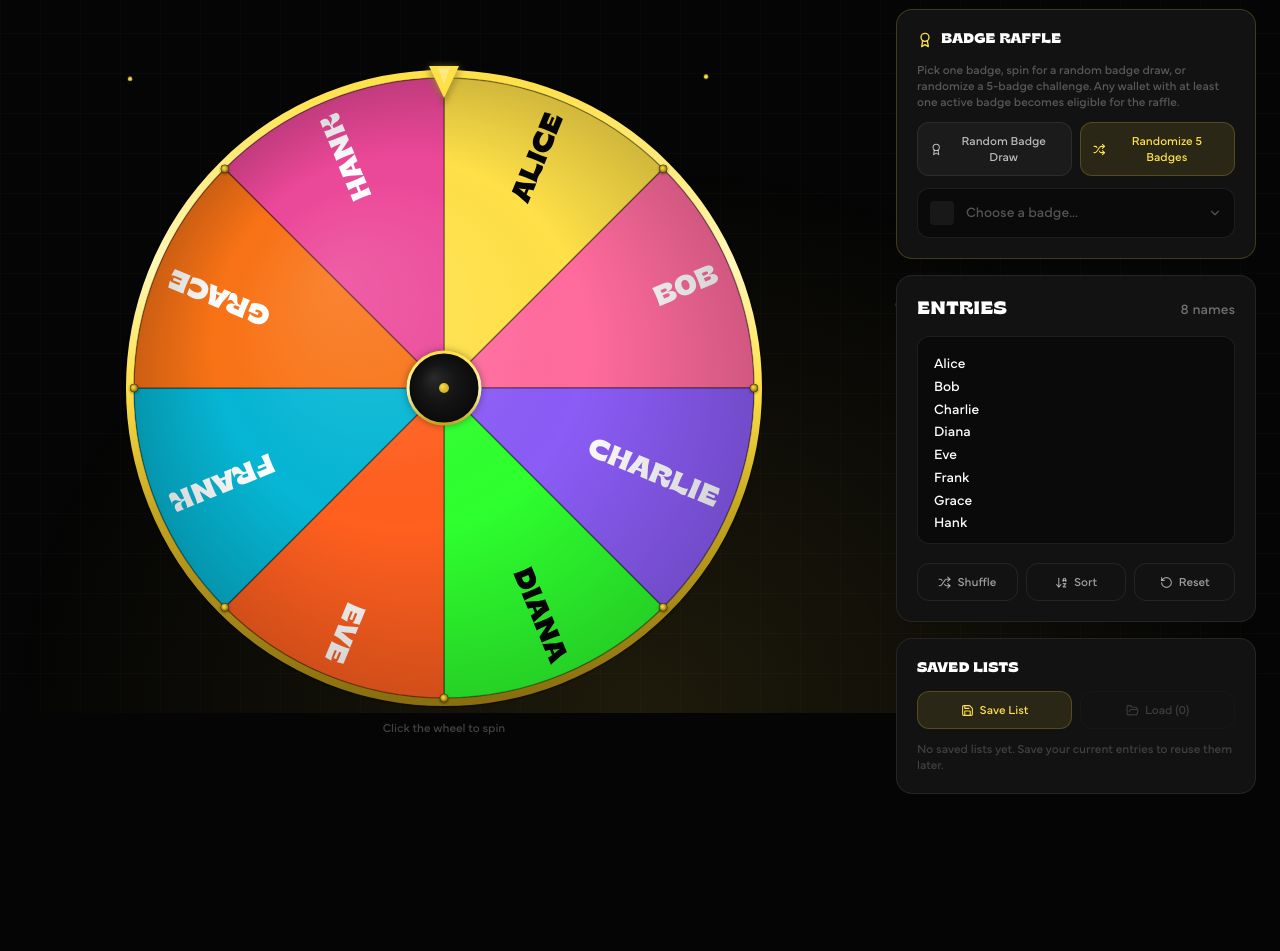
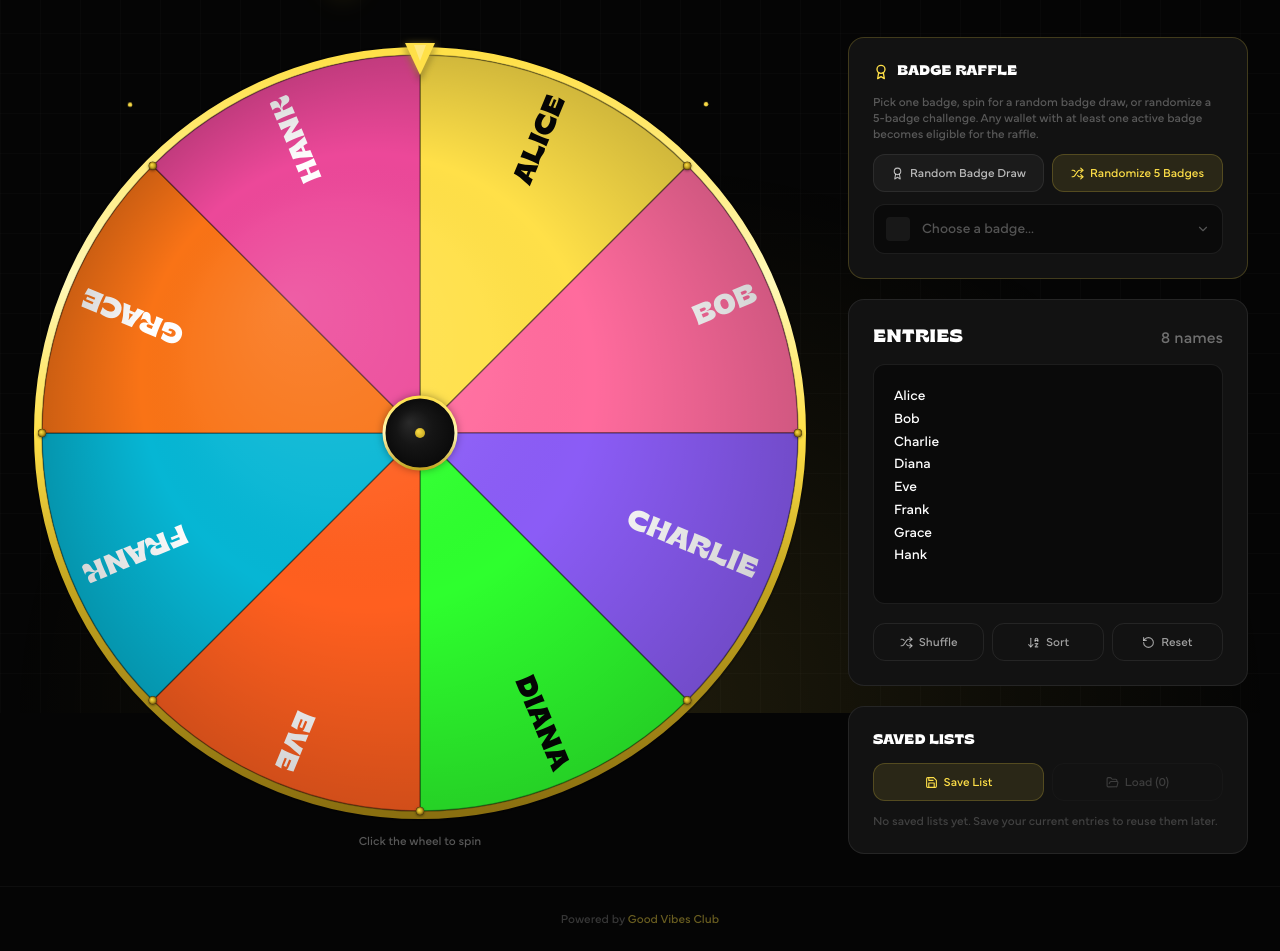
Before and after one commit to murphhuxley/SpintheVibewheel, a Next.js app: page / in a window 1280 px wide. Shown: the part 87-1038 px from the top of the page. Before the commit the page ends 905 px from the top, so only its background shows below. Built offline with nearby package versions, Linux system fonts and the light colour scheme.

Commit message:
auto-save: session end 2026-04-08 20:17

```diff
--- a/app/globals.css
+++ b/app/globals.css
@@ -241,3 +241,16 @@ body::after {
 .animate-confetti {
   animation: confettiFall ease-out forwards;
 }
+
+/* ---------------------------------- */
+/* Pointer Bounce                     */
+/* ---------------------------------- */
+
+@keyframes pointerBounce {
+  0%, 100% { transform: translateX(-50%) translateY(-2px); }
+  50% { transform: translateX(-50%) translateY(4px); }
+}
+
+.animate-pointer-bounce {
+  animation: pointerBounce 1.8s ease-in-out 3;
+}
--- a/app/page.tsx
+++ b/app/page.tsx
@@ -741,7 +741,7 @@ export default function Home() {
       : null;
 
   return (
-    <main className="min-h-screen relative overflow-hidden">
+    <main className="min-h-screen relative overflow-hidden flex flex-col">
       {/* Ambient embers */}
       <div className="absolute inset-0 pointer-events-none">
         {Array.from({ length: 6 }, (_, i) => (
@@ -758,33 +758,33 @@ export default function Home() {
         ))}
       </div>
 
-      <div className="relative z-10 max-w-[1400px] mx-auto px-4 sm:px-6 py-6">
+      <div className="relative z-10 w-full max-w-[1400px] xl:max-w-[1640px] 2xl:max-w-[1840px] mx-auto px-4 sm:px-6 xl:px-8 2xl:px-10 py-6 xl:py-8 2xl:py-10 flex-1">
         {/* Header */}
         <motion.header
           initial={false}
           animate={{ opacity: 1, y: 0 }}
-          className="flex items-center justify-center gap-3 mb-6"
+          className="flex flex-col sm:flex-row items-center justify-center gap-2 sm:gap-3 mb-6 xl:mb-8"
         >
           <Image
             src="/shaka.png"
             alt="GVC"
             width={44}
             height={44}
-            className="drop-shadow-[0_0_12px_rgba(255,224,72,0.3)]"
+            className="h-11 w-11 xl:h-12 xl:w-12 2xl:h-14 2xl:w-14 drop-shadow-[0_0_12px_rgba(255,224,72,0.3)]"
           />
-          <h1 className="font-display font-black text-4xl sm:text-5xl text-shimmer uppercase">
+          <h1 className="font-display font-black text-3xl sm:text-5xl xl:text-6xl 2xl:text-7xl text-shimmer uppercase text-center">
             WHEEL OF VIBES
           </h1>
         </motion.header>
 
         {/* Main layout */}
-        <div className="grid grid-cols-1 lg:grid-cols-[1fr_360px] gap-8 items-center">
+        <div className="grid grid-cols-1 lg:grid-cols-[minmax(0,1fr)_360px] xl:grid-cols-[minmax(0,1.15fr)_400px] 2xl:grid-cols-[minmax(0,1.22fr)_440px] gap-8 xl:gap-10 2xl:gap-14 items-start">
           {/* Wheel panel */}
           <motion.div
             initial={false}
             animate={{ opacity: 1, scale: 1 }}
             transition={{ type: "spring", stiffness: 80, damping: 20 }}
-            className="flex flex-col items-center"
+            className="flex flex-col items-center xl:pt-2"
           >
             <Wheel
               entries={entries}
@@ -793,7 +793,11 @@ export default function Home() {
               disabled={controlsLocked}
               centerImageUrl={selectedBadgeDef?.image || null}
             />
-            <p className="mt-3 text-white/25 font-body text-xs">
+            <p className={`mt-3 font-body text-xs transition-all ${
+              !loadingBadge && entries.length >= 2
+                ? "text-white/40 animate-pulse"
+                : "text-white/25"
+            }`}>
               {loadingBadge
                 ? "Loading badge holders..."
                 : isBadgeDrawMode
@@ -809,10 +813,10 @@ export default function Home() {
             initial={false}
             animate={{ opacity: 1, x: 0 }}
             transition={{ delay: 0.1 }}
-            className="space-y-4"
+            className="w-full space-y-4 xl:space-y-5 lg:max-w-[360px] xl:max-w-[400px] 2xl:max-w-[440px] lg:justify-self-end"
           >
             {/* Badge selector */}
-            <div className="bg-[#121212] border border-[#FFE048]/20 rounded-2xl p-5">
+            <div className="bg-[#121212] border border-[#FFE048]/20 rounded-2xl p-5 xl:p-6 2xl:p-7">
               <div className="flex items-center gap-2 mb-3">
                 <Award size={16} className="text-[#FFE048]" />
                 <h3 className="font-display font-bold text-white text-sm uppercase">
@@ -1025,7 +1029,7 @@ export default function Home() {
             </div>
 
             {/* Entries panel */}
-            <div className="bg-[#121212] border border-white/[0.08] rounded-2xl p-5">
+            <div className="bg-[#121212] border border-white/[0.08] rounded-2xl p-5 xl:p-6 2xl:p-7">
               {/* Header row */}
               <div className="flex items-center justify-between mb-3">
                 <div>
@@ -1038,7 +1042,7 @@ export default function Home() {
                     </p>
                   )}
                 </div>
-                <span className="text-white/40 font-body text-sm tabular-nums">
+                <span className="text-white/40 font-body text-sm xl:text-base tabular-nums">
                   {entries.length}{" "}
                   {isBadgeDrawMode
                     ? entries.length === 1
@@ -1057,7 +1061,7 @@ export default function Home() {
                 placeholder={"Enter names, one per line\u2026"}
                 disabled={controlsLocked}
                 spellCheck={false}
-                className="w-full h-52 bg-black/40 border border-white/[0.08] rounded-xl p-4 text-white font-body text-sm leading-relaxed resize-none focus:outline-none focus:border-[#FFE048]/30 transition-colors placeholder:text-white/20 disabled:opacity-40"
+                className="w-full h-52 xl:h-60 2xl:h-64 bg-black/40 border border-white/[0.08] rounded-xl p-4 xl:p-5 text-white font-body text-sm leading-relaxed resize-none focus:outline-none focus:border-[#FFE048]/30 transition-colors placeholder:text-white/20 disabled:opacity-40"
               />
 
               {/* Action buttons */}
@@ -1090,7 +1094,7 @@ export default function Home() {
             </div>
 
             {/* Save / Load panel */}
-            <div className="bg-[#121212] border border-white/[0.08] rounded-2xl p-5">
+            <div className="bg-[#121212] border border-white/[0.08] rounded-2xl p-5 xl:p-6 2xl:p-7">
               <h3 className="font-display font-bold text-white text-sm uppercase mb-3">
                 Saved Lists
               </h3>
@@ -1242,6 +1246,21 @@ export default function Home() {
         badge={celebratingBadge}
         onComplete={handleCelebrationComplete}
       />
+
+      {/* Footer */}
+      <footer className="relative z-10 py-6 text-center border-t border-white/[0.04]">
+        <p className="font-body text-white/20 text-xs">
+          Powered by{" "}
+          <a
+            href="https://www.goodvibesclub.io"
+            target="_blank"
+            rel="noopener noreferrer"
+            className="text-[#FFE048]/40 hover:text-[#FFE048]/70 transition-colors"
+          >
+            Good Vibes Club
+          </a>
+        </p>
+      </footer>
     </main>
   );
 }
--- a/components/Wheel.tsx
+++ b/components/Wheel.tsx
@@ -449,10 +449,10 @@ export default function Wheel({ entries, onSpinEnd, onSpinStart, disabled, cente
   }, [animateSpin, disabled, playSpinSound]);
 
   return (
-    <div className="relative w-full aspect-square max-w-[640px] mx-auto select-none">
-      {/* Pointer — 3D gold arrow */}
+    <div className="relative w-full aspect-square max-w-[640px] xl:max-w-[820px] 2xl:max-w-[960px] mx-auto select-none">
+      {/* Pointer — 3D gold arrow with bounce */}
       <div
-        className="absolute top-0 left-1/2 z-10 pointer-events-none"
+        className="absolute top-0 left-1/2 z-10 pointer-events-none animate-pointer-bounce"
         style={{ transform: "translateX(-50%) translateY(-2px)" }}
       >
         {/* Shadow layer */}
@@ -499,7 +499,7 @@ export default function Wheel({ entries, onSpinEnd, onSpinStart, disabled, cente
       <canvas
         ref={canvasRef}
         onClick={handleClick}
-        className="w-full h-full cursor-pointer rounded-full"
+        className="w-full h-full cursor-pointer rounded-full transition-transform duration-200 hover:scale-[1.02]"
       />
     </div>
   );
```
